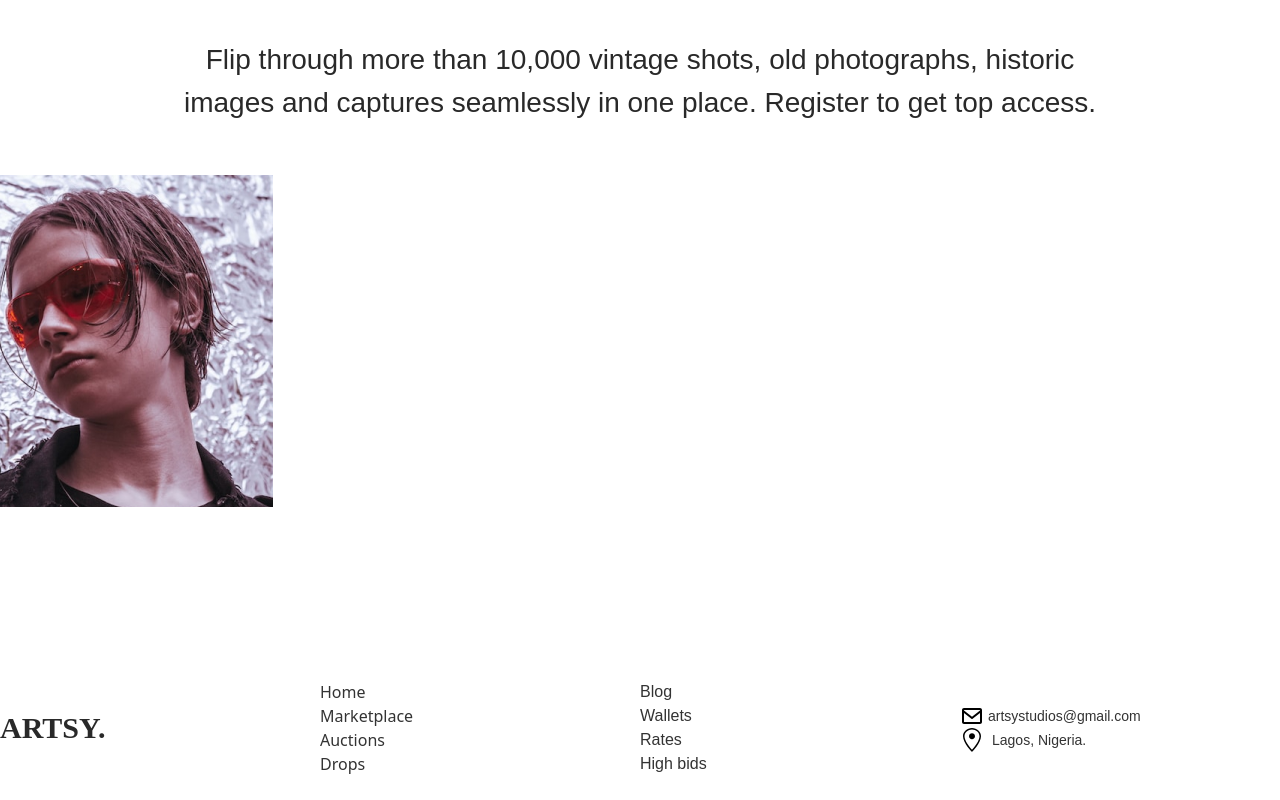
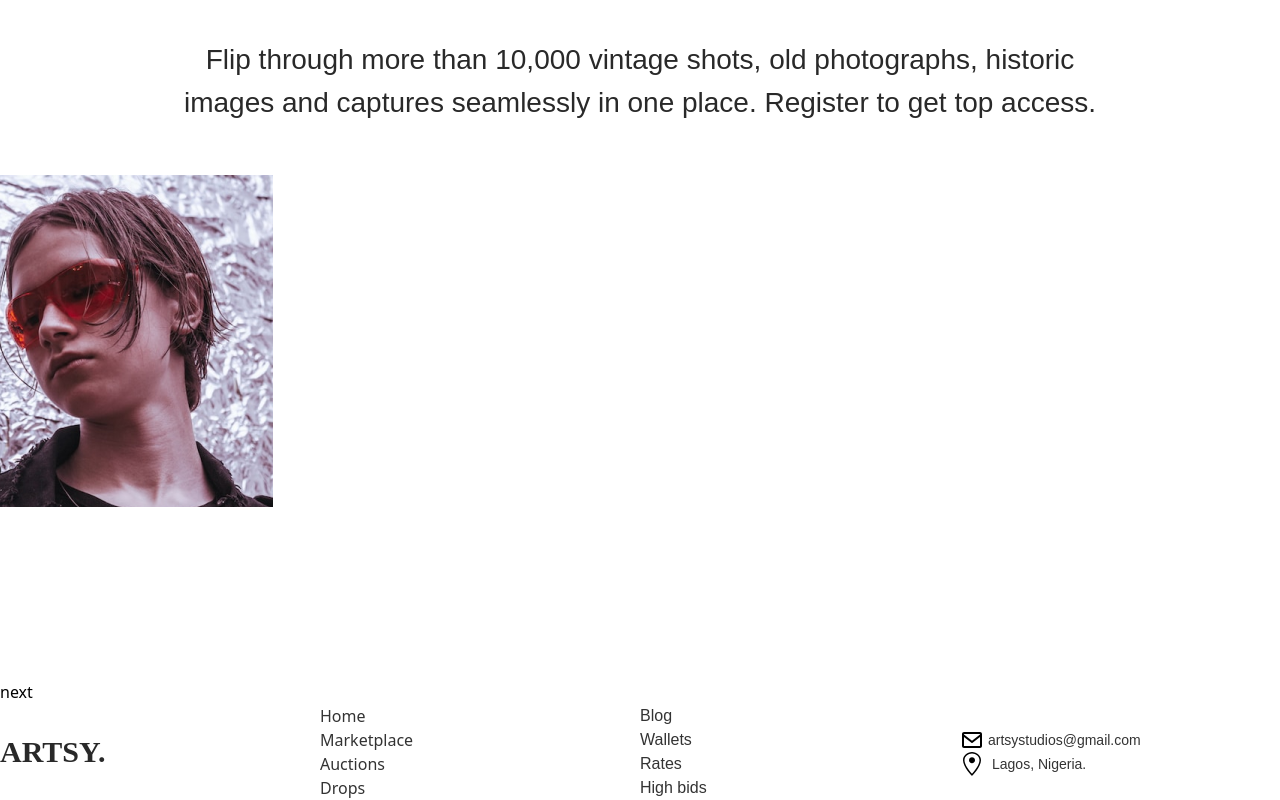
Before and after one commit to balikis-oyeleye/ARSTY, a Next.js app: page / in a window 1280 px wide. Shown: the part 334-1134 px from the top of the page. Before the commit the page ends 1110 px from the top, so only its background shows below. Built offline with nearby package versions, Linux system fonts and the light colour scheme; a web font is replaced by a local one.

Commit message:
feat: update project

```diff
--- a/components/home/Carousel.tsx
+++ b/components/home/Carousel.tsx
@@ -1,17 +1,40 @@
 
-import React, { useRef } from 'react'
-import ImageSlider from './ImageSlider'
-
+import Image from 'next/image'
+import React, { useEffect, useState } from 'react'
 
 const Carousel = ({ img1, img2, img3, img4, img5 }: carouselProp) => {
+  const [current, setCurrent] = useState(0)
+  const [autoplay, setAutoplay] = useState(null)
 
   const images = [img1, img2, img3, img4, img5]
 
+  const slideRight = () => {
+    setCurrent(current + 1)
+    if (current === images.length - 1) {
+      setCurrent(0)
+    }
+  }
+
+  // useEffect(() => {
+  //   setTimeout(() => {
+  //     slideRight()
+  //   }, 1500);
+  // })
+
 
   return (
-    <div className='carousel h-[505px]'>
-      <ImageSlider slides={images} />
-    </div>
+    <>
+      <div className='h-[505px] relative w-[358px] overflow-hidden transition-all duration-1000'>
+        {images.map((image, index) => {
+          return (
+            <div key={index} className={`overflow-x-hidden duration-1000 transition-all absolute ${index === current ? "" : "-translate-x-full"}`}>
+              <img src={image.src} alt="carousel-img" className='' />
+            </div>
+          )
+        })}
+      </div>
+      <div className='cursor-pointer' onClick={slideRight}>next</div>
+    </>
   )
 }
 
--- a/components/layout/Footer.tsx
+++ b/components/layout/Footer.tsx
@@ -5,7 +5,7 @@ import { GoLocation } from 'react-icons/go'
 
 const Footer = () => {
   return (
-    <footer className='container px-2 sm:px-0 mx-auto grid grid-cols-2 md:grid-cols-4 items-center'>
+    <footer className='container px-2 sm:px-0 mx-auto grid sm:grid-cols-2 grid-cols-1 md:grid-cols-4 items-center gap-y-4'>
       <div className='self-start md:self-center'>
         <h1 className='text-dark text-3xl font-bold font-stix'>ARTSY.</h1>
       </div>
--- a/pages/_app.tsx
+++ b/pages/_app.tsx
@@ -1,5 +1,4 @@
 import '../styles/globals.css'
-import "react-responsive-carousel/lib/styles/carousel.min.css";
 import type { AppProps } from 'next/app'
 import Header from '../components/layout/Header'
 import { useState } from 'react'
--- a/styles/globals.css
+++ b/styles/globals.css
@@ -7,7 +7,3 @@
 @tailwind base;
 @tailwind components;
 @tailwind utilities;
-
-.carousel-swiper {
-  width: 358px;
-}
```
